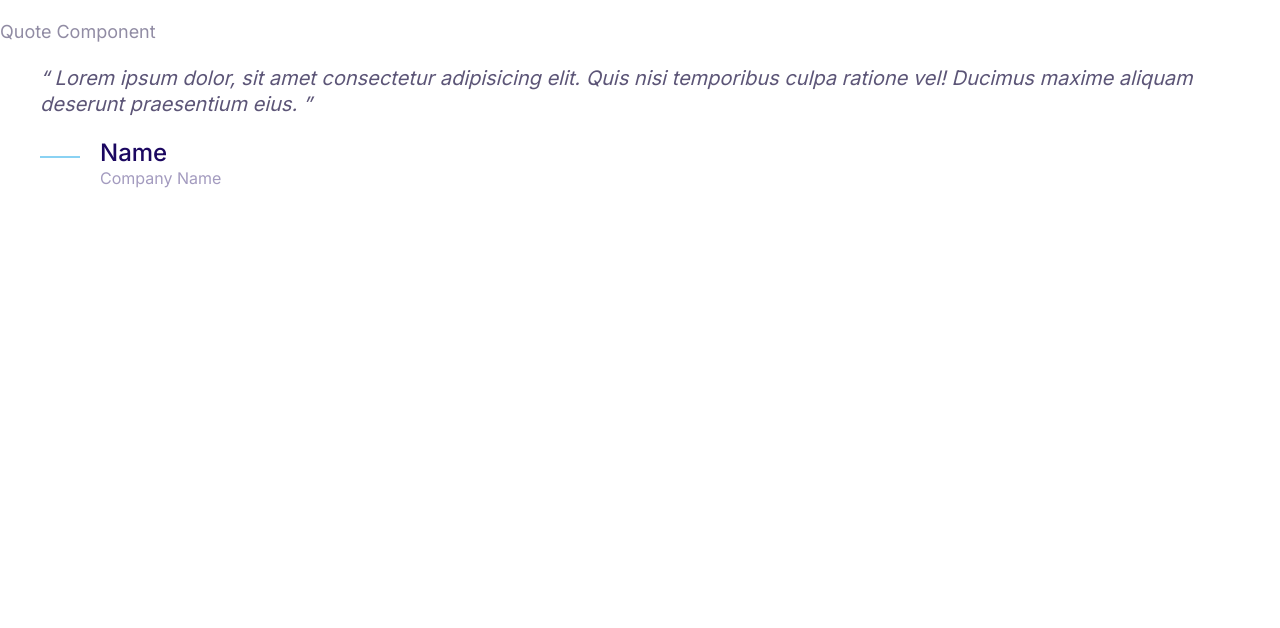
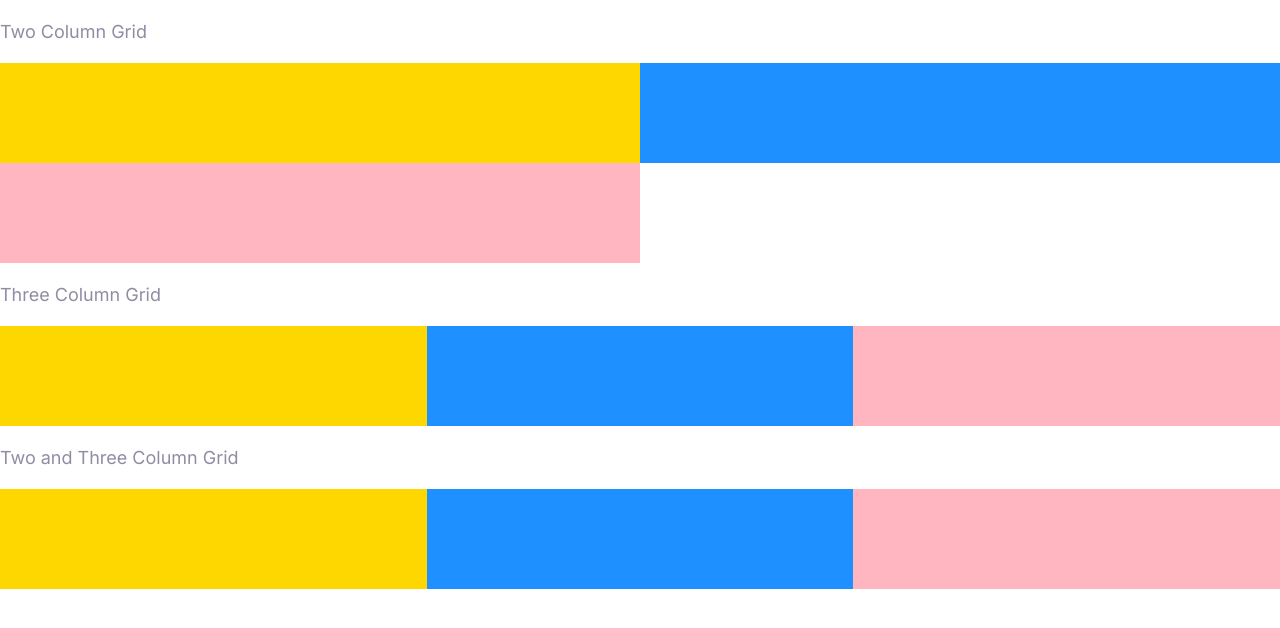
Before and after one commit to yntpdotme/moshify, a plain HTML site: page index.html in a window 1280 px wide. Drawn offline with Linux system fonts and the light colour scheme.

Commit message:
feat: implement grid component

```diff
--- a/css/styles.css
+++ b/css/styles.css
@@ -456,3 +456,24 @@ a {
 		font-size: 1.6rem;
 	}
 }
+
+
+/* ----- Grids ------ */
+
+.grid {
+	display: grid;
+}
+
+@media screen and (min-width: 768px) {
+	/* For Tablets */
+	.grid--1x2 {
+		grid-template-columns: repeat(2, 1fr);
+	}
+}
+
+@media screen and (min-width: 1024px) {
+	/* For Laptops and Desktops */
+	.grid--1x3 {
+		grid-template-columns: repeat(3, 1fr);
+	}
+}
--- a/index.html
+++ b/index.html
@@ -14,26 +14,25 @@
 		<link rel="stylesheet" href="./css/styles.css" />
 	</head>
 	<body>
-		<p>Quote Component</p>
-		<blockquote class="quote">
-			<p class="quote__text">
-				Lorem ipsum dolor, sit amet consectetur adipisicing elit. Quis nisi
-				temporibus culpa ratione vel! Ducimus maxime aliquam deserunt
-				praesentium eius.
-			</p>
-			<footer>
-				<div class="media">
-					<div class="media__image">
-						<svg class="icon icon--primary quote__line">
-							<use xlink:href="./images/sprite.svg#line"></use>
-						</svg>
-					</div>
-					<div class="media__body">
-						<h3 class="media__title quote__author">Name</h3>
-						<p class="quote__organization">Company Name</p>
-					</div>
-				</div>
-			</footer>
-		</blockquote>
+		<p>Two Column Grid</p>
+		<div class="grid grid--1x2">
+			<div style="height: 100px; background: gold;"></div>
+			<div style="height: 100px; background: dodgerblue;"></div>
+			<div style="height: 100px; background: lightpink;"></div>
+		</div>
+
+		<p>Three Column Grid</p>
+		<div class="grid grid--1x3">
+			<div style="height: 100px; background: gold;"></div>
+			<div style="height: 100px; background: dodgerblue;"></div>
+			<div style="height: 100px; background: lightpink;"></div>
+		</div>
+
+		<p>Two and Three Column Grid</p>
+		<div class="grid grid--1x2 grid--1x3">
+			<div style="height: 100px; background: gold;"></div>
+			<div style="height: 100px; background: dodgerblue;"></div>
+			<div style="height: 100px; background: lightpink;"></div>
+		</div>
 	</body>
 </html>
```
Also changed, not shown: components/grids.html (added, +30 -0 lines).
